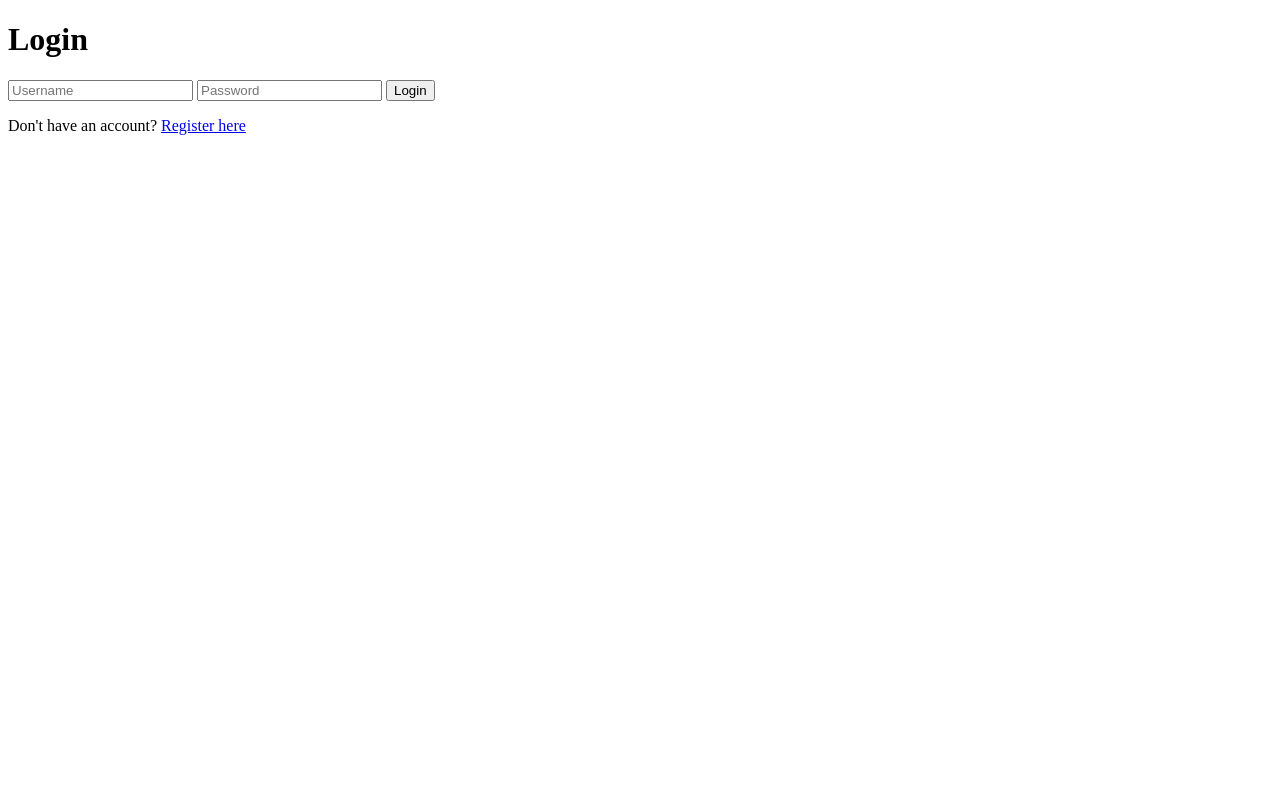
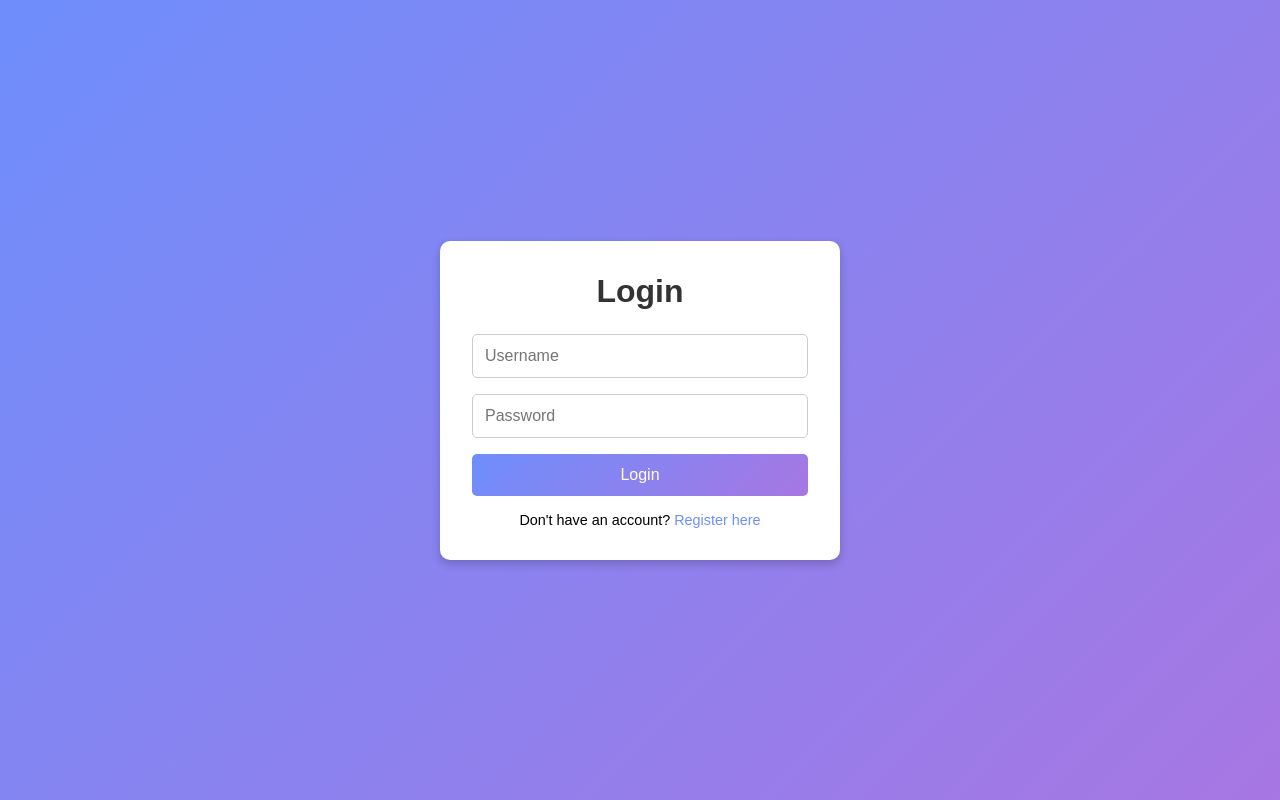
Before and after one commit to Emiklad24/collab-contribution-work, a plain HTML site: page index.html in a window 1280 px wide. Drawn offline with Linux system fonts and the light colour scheme.

Commit message:
Add style and README i add styling and README

```diff
--- a/index.html
+++ b/index.html
@@ -4,6 +4,7 @@
     <meta charset="UTF-8">
     <meta name="viewport" content="width=device-width, initial-scale=1.0">
     <title>Login Page</title>
+    <link rel="stylesheet" href="style.css">
 </head>
 <body>
     <div class="login-container">
--- /dev/null
+++ b/style.css
@@ -0,0 +1,77 @@
+* {
+    margin: 0;
+    padding: 0;
+    box-sizing: border-box;
+    font-family: Arial, sans-serif;
+}
+
+body {
+    background: linear-gradient(135deg, #6e8efb, #a777e3);
+    display: flex;
+    justify-content: center;
+    align-items: center;
+    height: 100vh;
+}
+
+.login-container {
+    background-color: white;
+    padding: 2rem;
+    border-radius: 10px;
+    box-shadow: 0 4px 10px rgba(0, 0, 0, 0.2);
+    width: 100%;
+    max-width: 400px;
+    text-align: center;
+}
+
+.login-container h1 {
+    margin-bottom: 1.5rem;
+    color: #333;
+}
+
+.login-container form {
+    display: flex;
+    flex-direction: column;
+}
+
+.login-container input {
+    margin-bottom: 1rem;
+    padding: 0.75rem;
+    border: 1px solid #ccc;
+    border-radius: 5px;
+    font-size: 1rem;
+}
+
+.login-container input:focus {
+    border-color: #6e8efb;
+    outline: none;
+    box-shadow: 0 0 5px rgba(110, 142, 251, 0.5);
+}
+
+.login-container button {
+    padding: 0.75rem;
+    background: linear-gradient(135deg, #6e8efb, #a777e3);
+    color: white;
+    border: none;
+    border-radius: 5px;
+    font-size: 1rem;
+    cursor: pointer;
+    transition: background 0.3s ease;
+}
+
+.login-container button:hover {
+    background: linear-gradient(135deg, #a777e3, #6e8efb);
+}
+
+.login-container .register-link {
+    margin-top: 1rem;
+    font-size: 0.9rem;
+}
+
+.login-container .register-link a {
+    color: #6e8efb;
+    text-decoration: none;
+}
+
+.login-container .register-link a:hover {
+    text-decoration: underline;
+}
```
Also changed, not shown: 1 other file.
